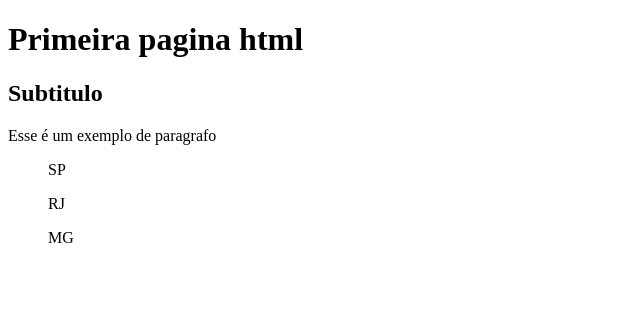
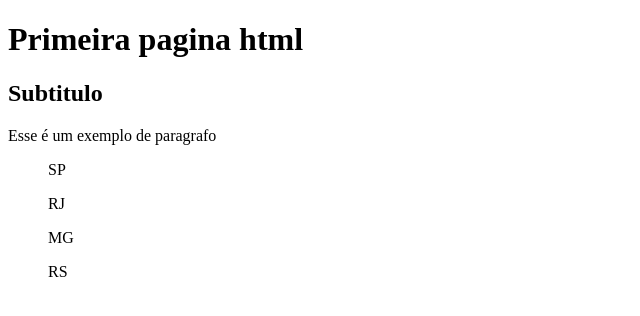
Before and after one commit to joaobarsotti/primeiro-rep, a plain HTML site: page index.html in a window 1280 px wide. Shown: the full height of the page, 0-640 px from the left. Drawn offline with Linux system fonts and the light colour scheme.

Commit message:
Alterar pagina

```diff
--- a/index.html
+++ b/index.html
@@ -12,5 +12,6 @@
     <ul>SP</ul>
     <ul>RJ</ul>
     <ul>MG</ul>
+    <ul>RS</ul>
 </body>
 </html>
```
